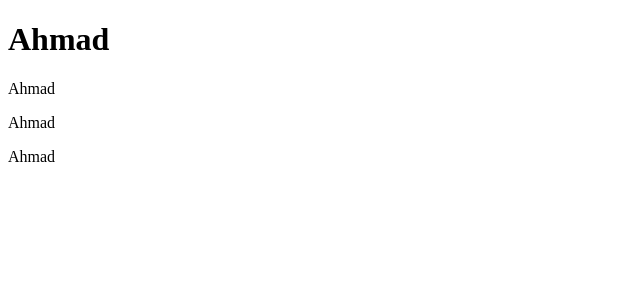
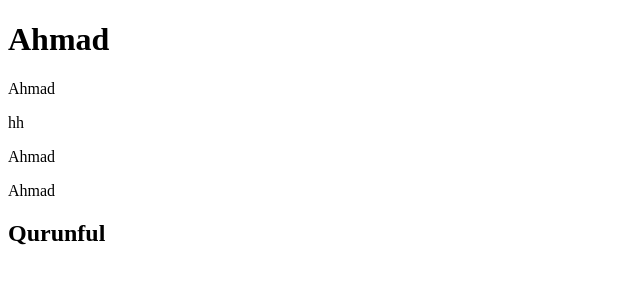
Before and after one commit to AhmadQurunful/Project, a plain HTML site: page index.html in a window 1280 px wide. Shown: the whole page, without its empty margins (0-640 px from the left). Drawn offline with Linux system fonts and the light colour scheme.

Commit message:
add qurunful

```diff
--- a/index.html
+++ b/index.html
@@ -8,7 +8,9 @@
 <body>
     <h1>Ahmad</h1>
     <p>Ahmad</p>
+    <p>hh</p>
     <p>Ahmad</p>
     <p>Ahmad</p>
+    <h2>Qurunful</h2>
 </body>
 </html>
```
